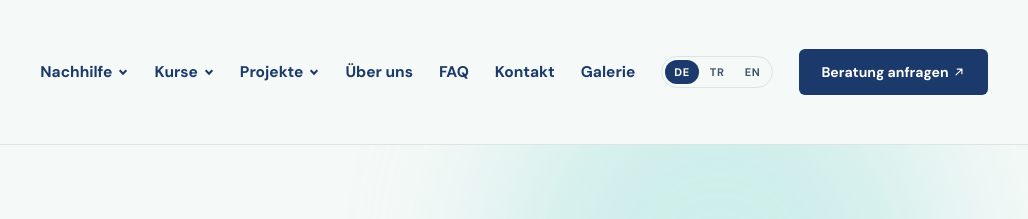
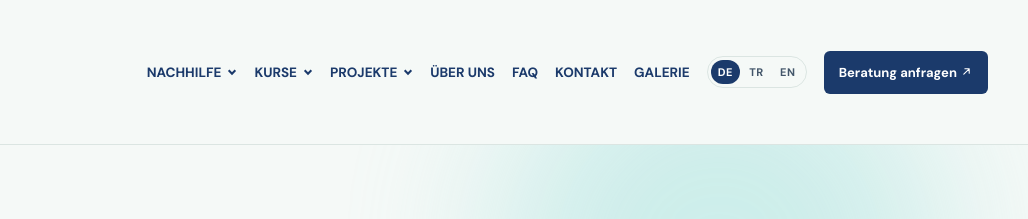
Before and after one commit to meldaaksu/nachhilfe, a plain HTML site: page demo2/index.html in a window 1280 px wide. Shown: the top 219 px of the page, 252-1280 px from the left. Drawn offline with Linux system fonts and the light colour scheme.

Commit message:
Demo 2: Hauptmenü in Großbuchstaben
Co-Authored-By: Claude Opus 5.5 <noreply@anthropic.com>

```diff
--- a/demo2/style.css
+++ b/demo2/style.css
@@ -708,3 +708,12 @@ footer p { margin: 10px 0 0; color: #b9c8d5; font-size: 12px; line-height: 1.8;
   .term-choice { grid-template-columns: 1fr; gap: 12px; }
   .term-option { flex-direction: row; align-items: baseline; flex-wrap: wrap; gap: 4px 12px; }
 }
+
+/* Main menu items in capitals (dropdown links, language switch and the button stay as they are). */
+.nav-links > a:not(.nav-button), .nav-group-toggle { text-transform: uppercase; letter-spacing: .02em; }
+@media (min-width: 1251px) and (max-width: 1420px) {
+  .nav-links { gap: 17px; }
+  .nav-links > a:not(.nav-button), .nav-group-toggle { font-size: 13.5px; letter-spacing: 0; }
+  .nav-links .nav-button { padding: 13px 15px; font-size: 13px; }
+  .nav-links .lang-switch a { padding: 5px 7px; }
+}
```
